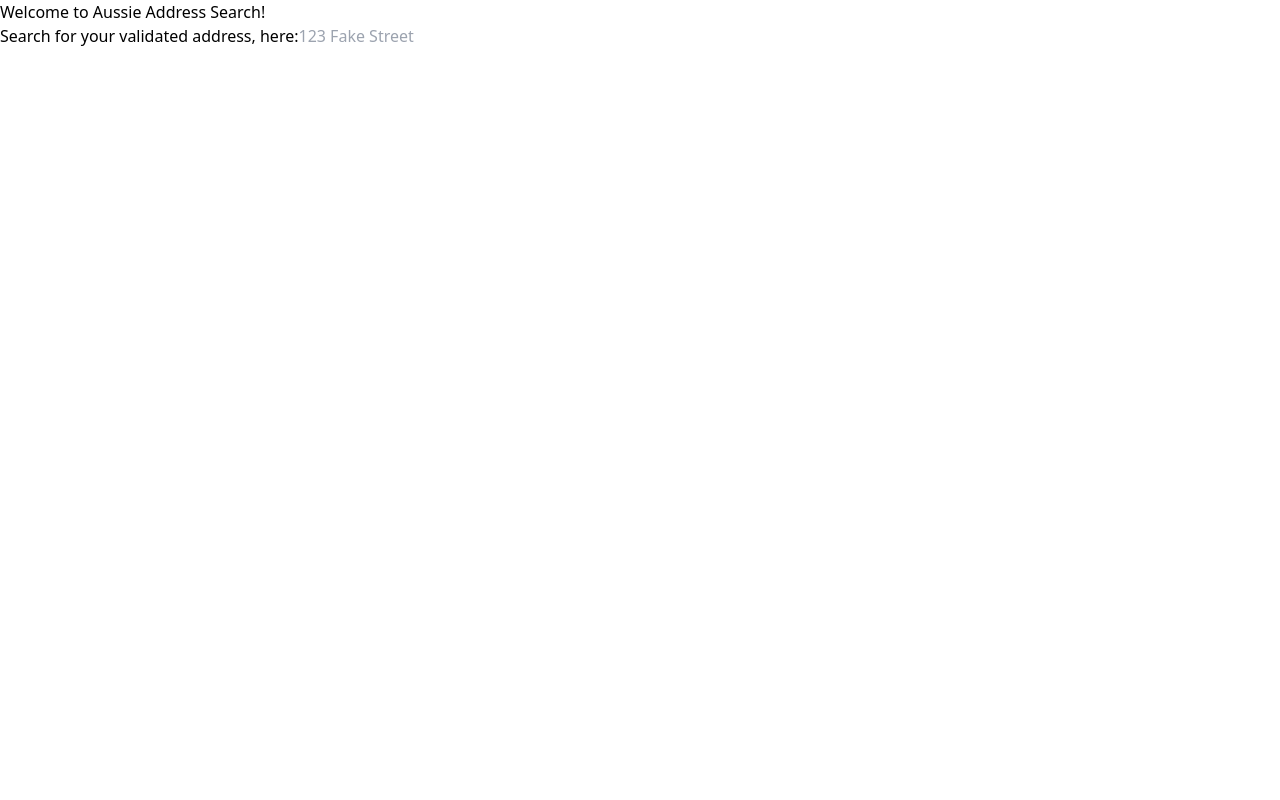
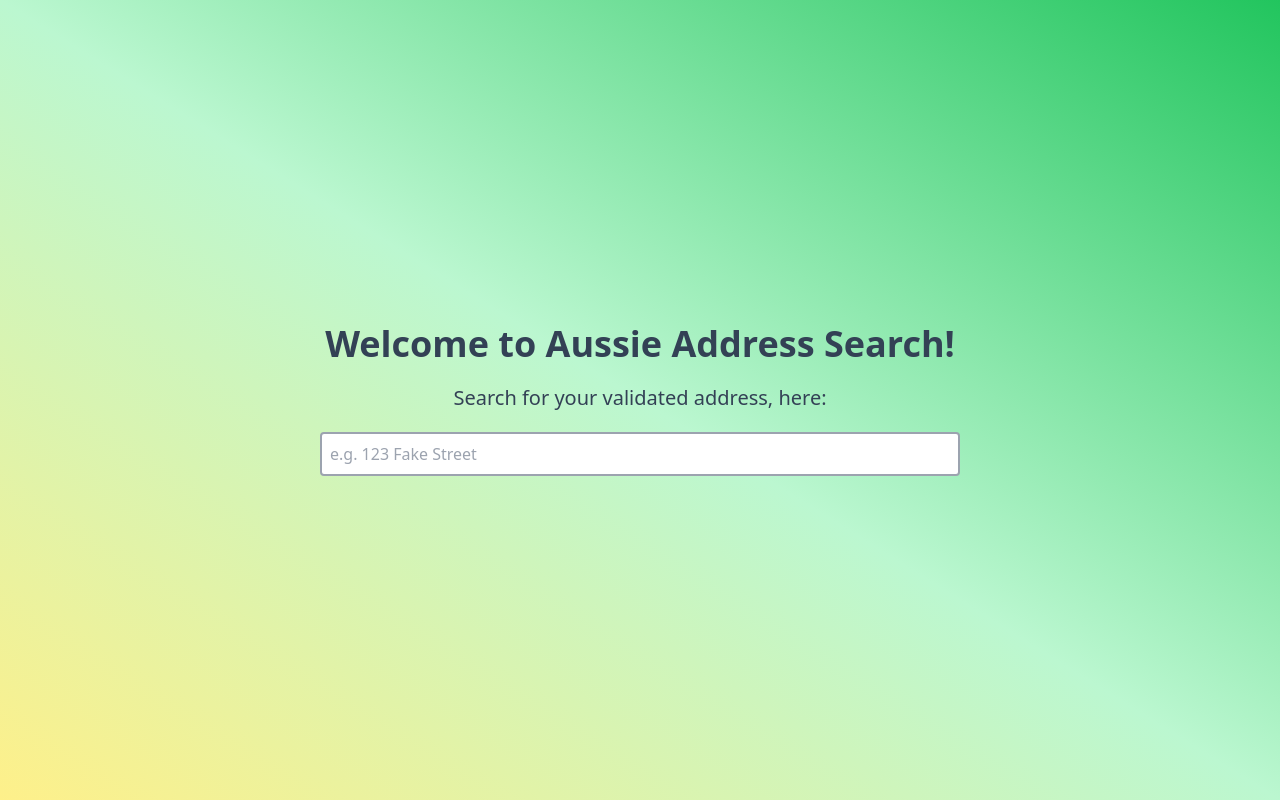
Before and after one commit to eustin/aussie-address-search, a React (Create React App) app in the folder client/: page / in a window 1280 px wide. Built offline with nearby package versions, Linux system fonts and the light colour scheme.

Commit message:
client: add app styles

```diff
--- a/client/src/App.js
+++ b/client/src/App.js
@@ -9,16 +9,19 @@ function App() {
   }
 
   return (
-    <div>
-      <div>Welcome to Aussie Address Search!</div>
+    <div className="flex flex-col items-center justify-center h-screen bg-gradient-to-tr from-yellow-200 via-green-200 to-green-500">
+      <div className="text-4xl mb-5 font-bold text-slate-700">
+        Welcome to Aussie Address Search!
+      </div>
 
-      <label htmlFor="searchBox">
+      <label htmlFor="searchBox" className="text-xl mb-5 text-slate-700">
         Search for your validated address, here:
       </label>
       <input
         id="searchBox"
+        className="border-2 p-2 border-gray-400 rounded w-1/2"
         type="text"
-        placeholder="123 Fake Street"
+        placeholder="e.g. 123 Fake Street"
         onChange={onChangeHandler}
       />
     </div>
```
